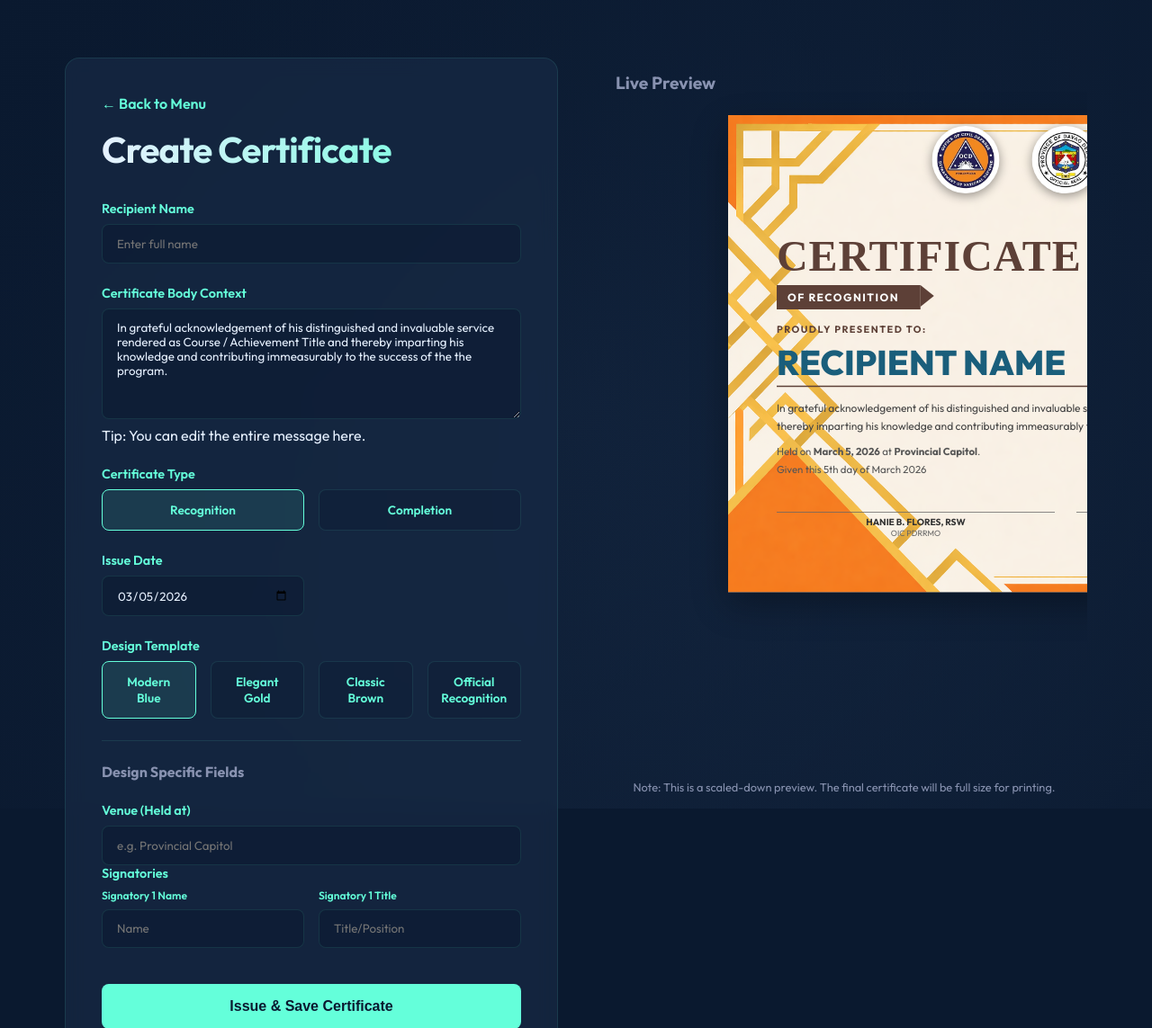
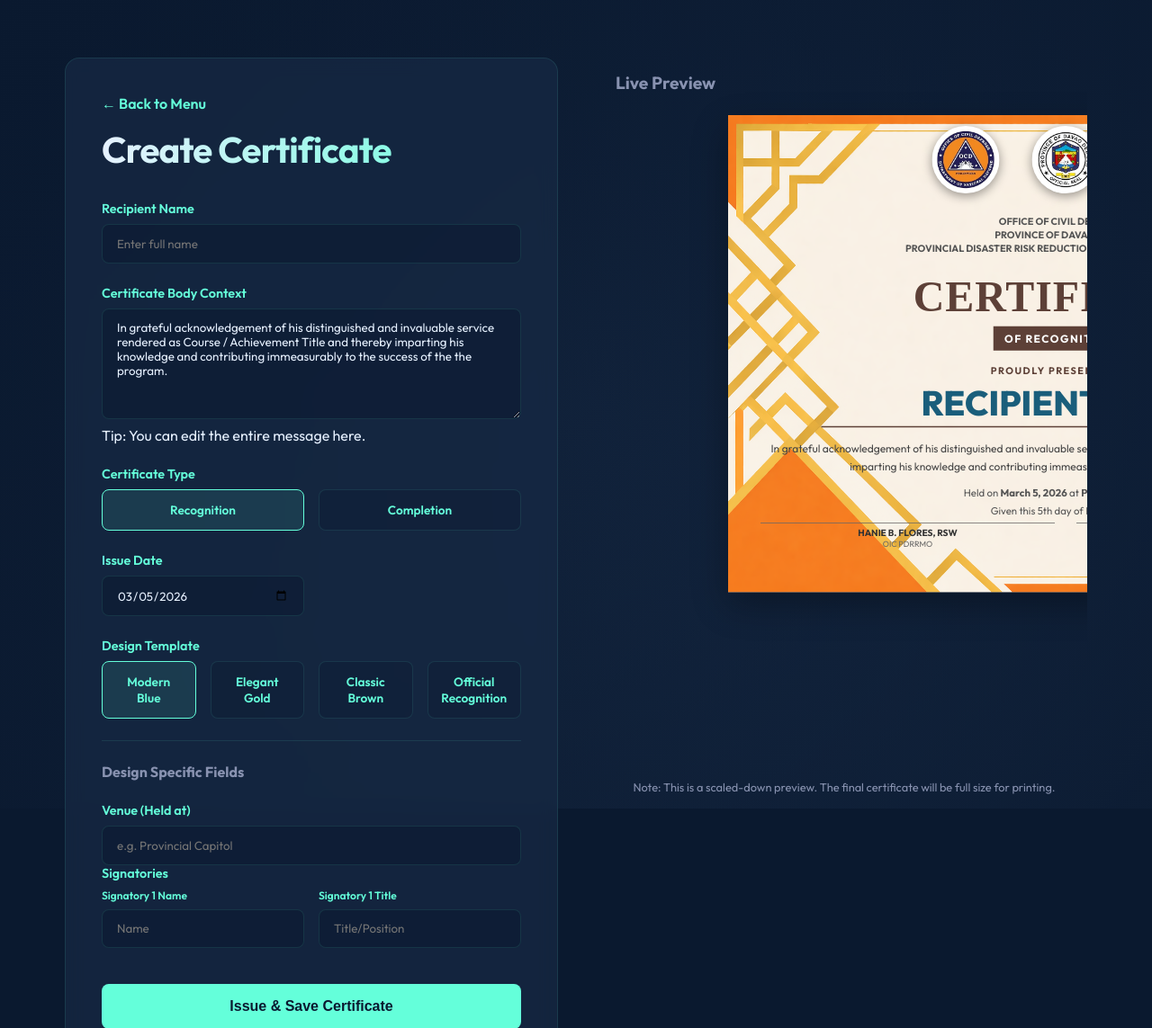
Before and after one commit to qwer12561/certficate, a PHP site: page /create.html in a window 1280 px wide. Shown: the top 1143 px of the page at 90% size. Run offline with PHP 8.4, Linux system fonts and the light colour scheme.

Commit message:
First commit

```diff
--- a/create.js
+++ b/create.js
@@ -74,6 +74,11 @@ document.addEventListener('DOMContentLoaded', () => {
                 <img src="logo_ocd.jpg" alt="OCD Logo" class="logo-img">
                 <img src="logo_davao.jpg" alt="Province of Davao de Oro Logo" class="logo-img">
                 <img src="logo_pdrrmc.jpg" alt="PDRRMC Logo" class="logo-img">
+            </div>
+            <div class="official-header-text">
+                Office of Civil Defense XI<br>
+                Province of Davao del Sur<br>
+                Provincial Disaster Risk Reduction and Management Office
             </div>
         `;
     }
--- a/reprint.js
+++ b/reprint.js
@@ -56,6 +56,11 @@ document.addEventListener('DOMContentLoaded', () => {
                 <img src="logo_ocd.jpg" alt="OCD Logo" class="logo-img">
                 <img src="logo_davao.jpg" alt="Province of Davao de Oro Logo" class="logo-img">
                 <img src="logo_pdrrmc.jpg" alt="PDRRMC Logo" class="logo-img">
+            </div>
+            <div class="official-header-text">
+                Office of Civil Defense XI<br>
+                Province of Davao del Sur<br>
+                Provincial Disaster Risk Reduction and Management Office
             </div>
         `;
     }
--- a/style.css
+++ b/style.css
@@ -789,9 +789,24 @@ body {
 
 .official-header {
     width: 100%;
-    padding: 1rem 3rem 0;
+    padding: 1rem 3rem 0.5rem;
     display: flex;
+    flex-direction: column;
+    align-items: center;
     justify-content: center;
+}
+
+.design-official-recognition .official-header .cert-header-logos {
+    margin-bottom: 0.5rem;
+}
+
+.official-header-text {
+    text-align: center;
+    font-size: 0.9rem;
+    font-weight: 700;
+    line-height: 1.4;
+    color: #555;
+    text-transform: uppercase;
 }
 
 .official-body-container {
@@ -803,12 +818,12 @@ body {
 
 .official-left-content {
     flex: 1;
-    /* Now full width */
-    padding: 1rem 4.5rem 5rem;
-    text-align: left;
+    /* Now full width and centered */
+    padding: 1rem 3rem 5rem;
+    text-align: center;
     display: flex;
     flex-direction: column;
-    align-items: flex-start;
+    align-items: center;
     height: 100%;
     z-index: 2;
     position: relative;
@@ -873,15 +888,15 @@ body {
     color: var(--cert-blue);
     margin: 0.4rem 0 0.2rem;
     text-transform: uppercase;
-    text-align: left;
+    text-align: center;
     width: 100%;
 }
 
 .official-name-underline {
-    width: 100%;
+    width: 80%;
     height: 2px;
     background: var(--cert-brown);
-    margin: 0 0 1.2rem;
+    margin: 0 auto 1.2rem;
 }
 
 .official-body-text {
@@ -889,7 +904,7 @@ body {
     line-height: 1.6;
     color: #444;
     margin-bottom: 1rem;
-    text-align: left;
+    text-align: center;
     width: 100%;
 }
 
```
Also changed, not shown: view.js (+6 -1 lines).
